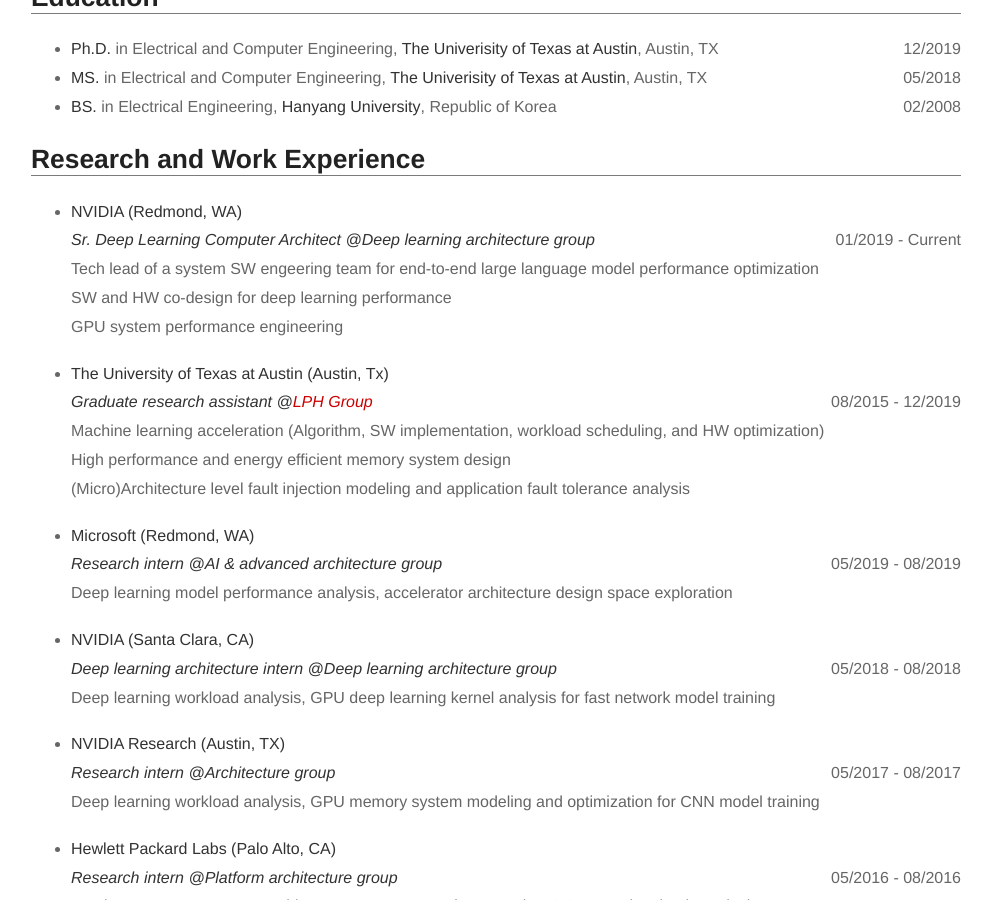
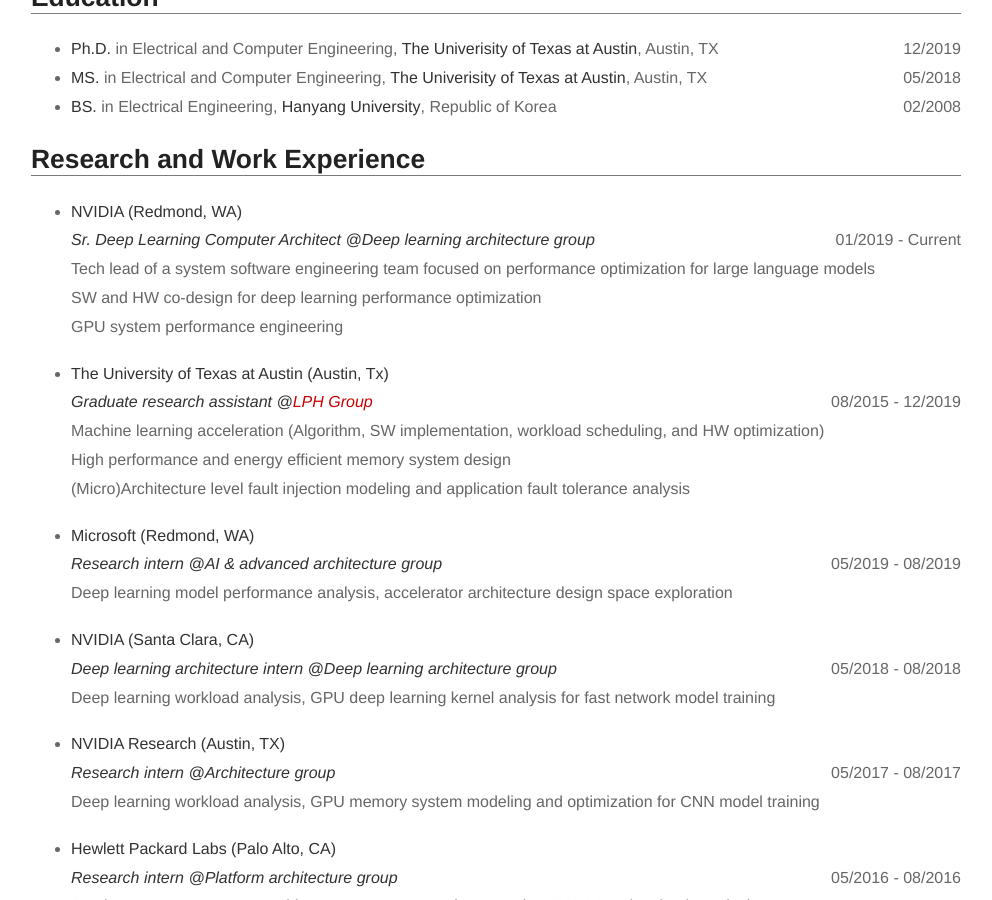
Before and after one commit to erhoo82/erhoo82.github.io, a Jekyll site: the page built from about.md, in a window 1280 px wide and 900 px high, scrolled down 850 px. Shown: the whole window, without its empty margins (144-1136 px from the left). Built offline with Jekyll 4.4.1, drawn with Linux system fonts in a browser that asks for light colours.

Commit message:
upated personal info
Signed-off-by: Sangkug Lym <slym@nvidia.com>

```diff
--- a/about.md
+++ b/about.md
@@ -41,8 +41,8 @@ For more details about me, please refer <a href="https://drive.google.com/file/d
     <br>
     <div style="float: left"><b><i>Sr. Deep Learning Computer Architect @Deep learning architecture group</i></b></div>
     <div style="float: right">01/2019 - Current</div>
-    <br>Tech lead of a system SW engeering team for end-to-end large language model performance optimization
-    <br>SW and HW co-design for deep learning performance
+    <br>Tech lead of a system software engineering team focused on performance optimization for large language models
+    <br>SW and HW co-design for deep learning performance optimization
     <br>GPU system performance engineering
 
     </li><br>
```
